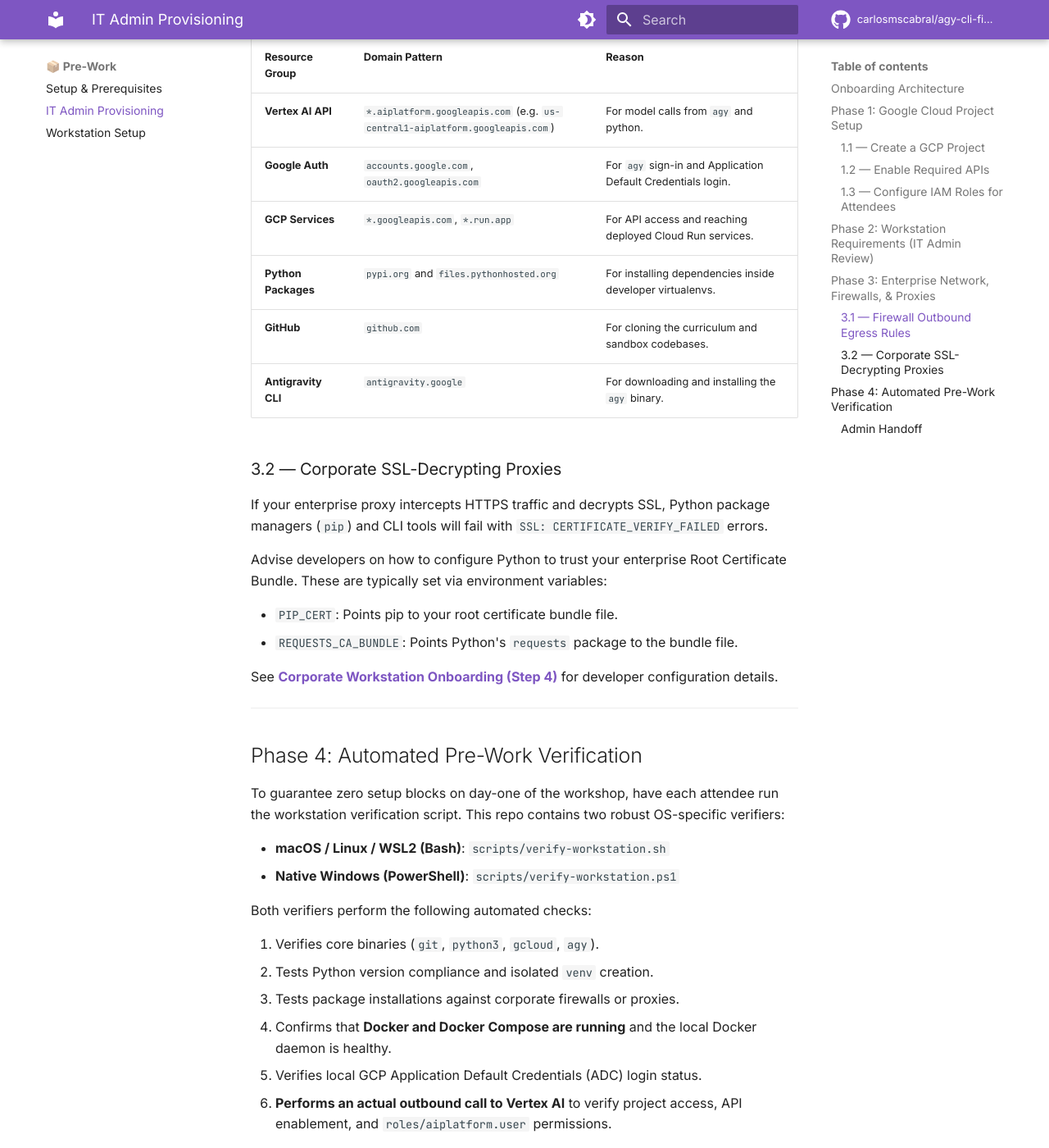
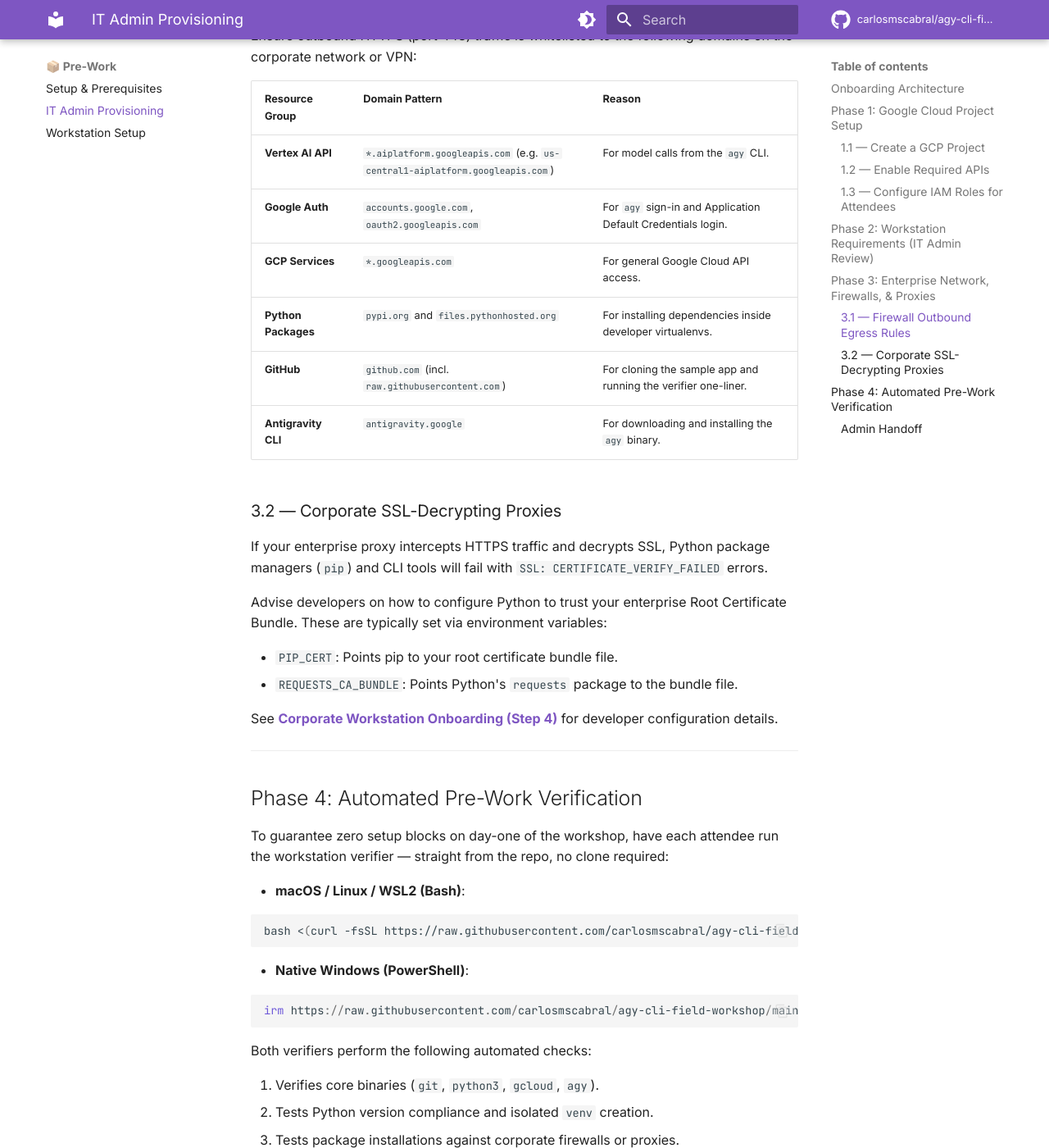
Before and after one commit to carlosmscabral/agy-cli-field-workshop, an MkDocs documentation site: the page built from docs/setup-enterprise-admin.md, in a window 1280 px wide and 1400 px high, scrolled down 2811 px. Shown: the whole window at 82% size. Built offline with MkDocs 1.6.1 and Material for MkDocs 9.7.7, drawn with Linux system fonts in a browser that asks for light colours; comment, search, counter and statistics services are not loaded; some of the changed text lies outside the part shown.

Commit message:
docs: single-repo onboarding — attendees clone only agy-sample-app (#22)
Attendees now clone one repo (the sample app); the workshop material is the
live site and agy runs inside the sample app. The workshop repo stays a clone
target for maintainers only.

- Verifier + bootstrap run without a clone, via `bash <(curl -fsSL <raw>/scripts/…)`
  (process substitution preserves stdin for bootstrap's prompts) and, on Windows,
  `irm <raw>/scripts/verify-workstation.ps1 | iex`. bootstrap now clones into the
  current directory (was ../).
- Remove ex03 Part 4 (plugin verification) and delete samples/plugins/workshop-helpers.
- Trim the verifier [4/5] to agy + uv (drop the vestigial Docker, agents-cli, and
  google-antigravity checks from both .sh and .ps1); update the setup-corporate
  expected-output sample.
- setup.md ("The Sample App", one repo), setup-corporate (clone-only-sample + curl
  one-liners + minor notes), setup-enterprise-admin (verifier one-liners, drop
  Docker/Cloud Run/Artifact Registry from the diagram + firewall/whitelist), README
  quick start (single-repo flow; make check-env moved to a maintainer note),
  facilitator checklist ("cloned the sample app").
- ROADMAP: mark the single-repo item Done.

````diff
--- a/docs/setup-enterprise-admin.md
+++ b/docs/setup-enterprise-admin.md
@@ -2,7 +2,7 @@
 
 This guide is designed for **enterprise cloud administrators**, **IT infrastructure managers**, and **workshop facilitators**. It explains how to provision Google Cloud Platform (GCP) resources and configure network parameters for the **Antigravity CLI Field Workshop** running on local corporate developer workstations.
 
-This is **Role 1 (one-time IT Admin configuration)** under the primary **Track A: Enterprise / Corporate Dev Track**. For the developer-specific workstation onboarding (Python, virtualenvs, local Docker config, and credentials login), refer developers to **[Role 2: Developer Workstation Setup](setup-corporate.md)**.
+This is **Role 1 (one-time IT Admin configuration)** under the primary **Track A: Enterprise / Corporate Dev Track**. For the developer-specific workstation onboarding (Python, virtualenvs, and credentials login), refer developers to **[Role 2: Developer Workstation Setup](setup-corporate.md)**.
 
 ---
 
@@ -12,8 +12,6 @@
 graph TD
     subgraph Google Cloud Project
         Vertex[Vertex AI API / Gemini Models]
-        CR[Google Cloud Run]
-        AR[Artifact Registry]
     end
 
     subgraph Corporate Network / Firewall
@@ -22,9 +20,8 @@
     end
 
     subgraph Developer Workstation
-        Git[Local Git Repos]
+        Git[Local Git Repo - sample app]
         Venv[Python virtualenv]
-        Docker[Docker & Compose]
         ADC[Local Credentials JSON]
         Agy[agy CLI Binary]
     end
@@ -32,11 +29,8 @@
     Agy -->|gcloud auth application-default login| ADC
     Agy -->|Port 443 HTTPS| FW
     Venv -->|pip install| Proxy
-    Docker -->|Local Compose Database| Git
     FW --> Proxy
     Proxy --> Vertex
-    Proxy --> CR
-    Proxy --> AR
 ```
 
 ---
@@ -114,11 +108,11 @@
 
 | Resource Group | Domain Pattern | Reason |
 | :-- | :-- | :-- |
-| **Vertex AI API** | `*.aiplatform.googleapis.com` (e.g. `us-central1-aiplatform.googleapis.com`) | For model calls from `agy` and python. |
+| **Vertex AI API** | `*.aiplatform.googleapis.com` (e.g. `us-central1-aiplatform.googleapis.com`) | For model calls from the `agy` CLI. |
 | **Google Auth** | `accounts.google.com`, `oauth2.googleapis.com` | For `agy` sign-in and Application Default Credentials login. |
-| **GCP Services** | `*.googleapis.com`, `*.run.app` | For API access and reaching deployed Cloud Run services. |
+| **GCP Services** | `*.googleapis.com` | For general Google Cloud API access. |
 | **Python Packages** | `pypi.org` and `files.pythonhosted.org` | For installing dependencies inside developer virtualenvs. |
-| **GitHub** | `github.com` | For cloning the curriculum and sandbox codebases. |
+| **GitHub** | `github.com` (incl. `raw.githubusercontent.com`) | For cloning the sample app and running the verifier one-liner. |
 | **Antigravity CLI** | `antigravity.google` | For downloading and installing the `agy` binary. |
 
 ### 3.2 — Corporate SSL-Decrypting Proxies
@@ -136,19 +130,27 @@
 
 ## Phase 4: Automated Pre-Work Verification
 
-To guarantee zero setup blocks on day-one of the workshop, have each attendee run the workstation verification script. This repo contains two robust OS-specific verifiers:
+To guarantee zero setup blocks on day-one of the workshop, have each attendee run the workstation verifier — straight from the repo, no clone required:
 
-- **macOS / Linux / WSL2 (Bash)**: `scripts/verify-workstation.sh`
-- **Native Windows (PowerShell)**: `scripts/verify-workstation.ps1`
+- **macOS / Linux / WSL2 (Bash)**:
+
+  ```bash
+  bash <(curl -fsSL https://raw.githubusercontent.com/carlosmscabral/agy-cli-field-workshop/main/scripts/verify-workstation.sh)
+  ```
+
+- **Native Windows (PowerShell)**:
+
+  ```powershell
+  irm https://raw.githubusercontent.com/carlosmscabral/agy-cli-field-workshop/main/scripts/verify-workstation.ps1 | iex
+  ```
 
 Both verifiers perform the following automated checks:
 
 1. Verifies core binaries (`git`, `python3`, `gcloud`, `agy`).
 2. Tests Python version compliance and isolated `venv` creation.
 3. Tests package installations against corporate firewalls or proxies.
-4. Confirms that **Docker and Docker Compose are running** and the local Docker daemon is healthy.
-5. Verifies local GCP Application Default Credentials (ADC) login status.
-6. **Performs an actual outbound call to Vertex AI** to verify project access, API enablement, and `roles/aiplatform.user` permissions.
+4. Verifies local GCP Application Default Credentials (ADC) login status.
+5. **Performs an actual outbound call to Vertex AI** to verify project access, API enablement, and `roles/aiplatform.user` permissions.
 
 ### Admin Handoff
 
````
Also changed, not shown: README.md (+20 -10 lines), ROADMAP.md (+4 -2 lines), docs/exercises/ex03_skills_rules.md (+0 -30 lines), docs/facilitator-guide.md (+1 -1 lines), docs/setup-corporate.md (+22 -21 lines), docs/setup.md (+5 -8 lines), samples/plugins/workshop-helpers/skills/code-review.md (deleted, +0 -10 lines), 4 other files.
